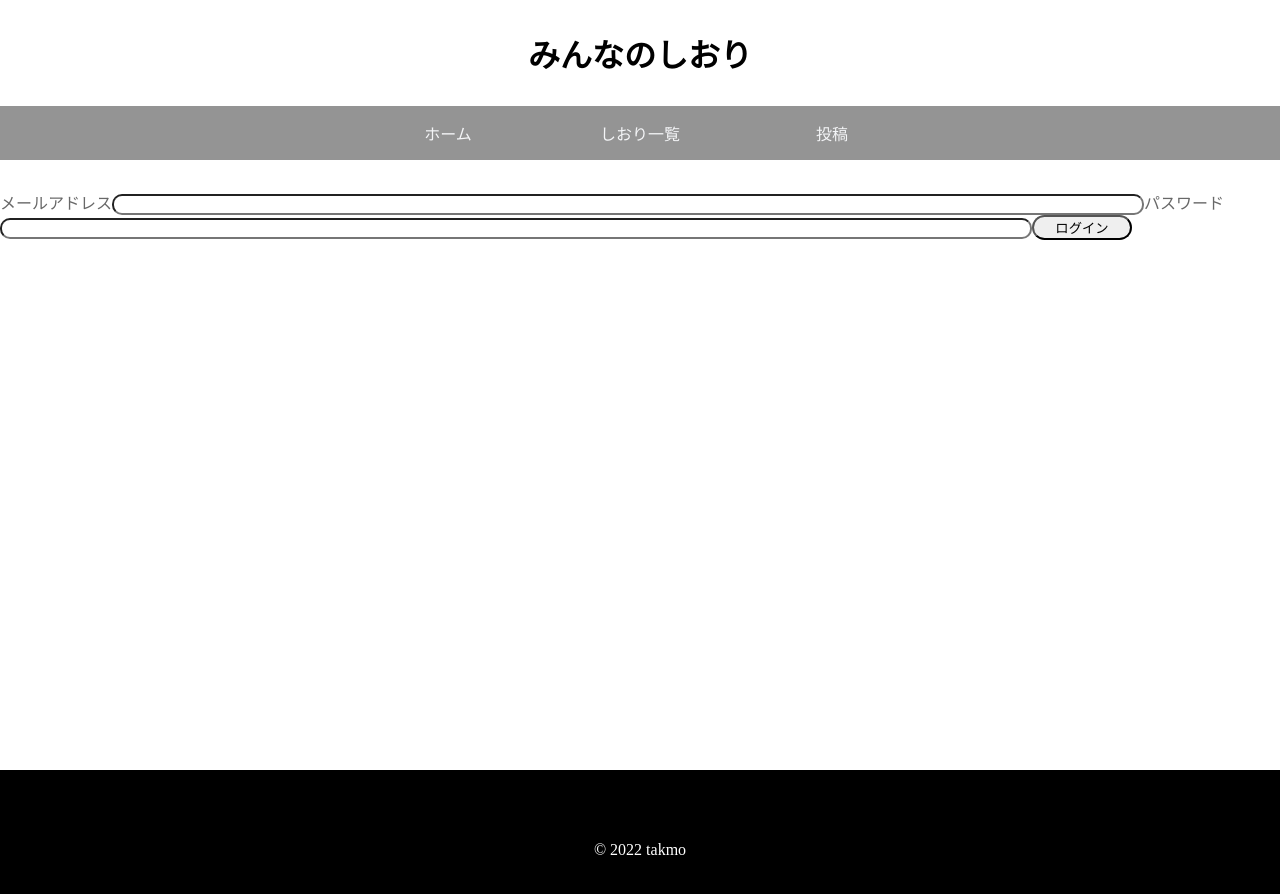
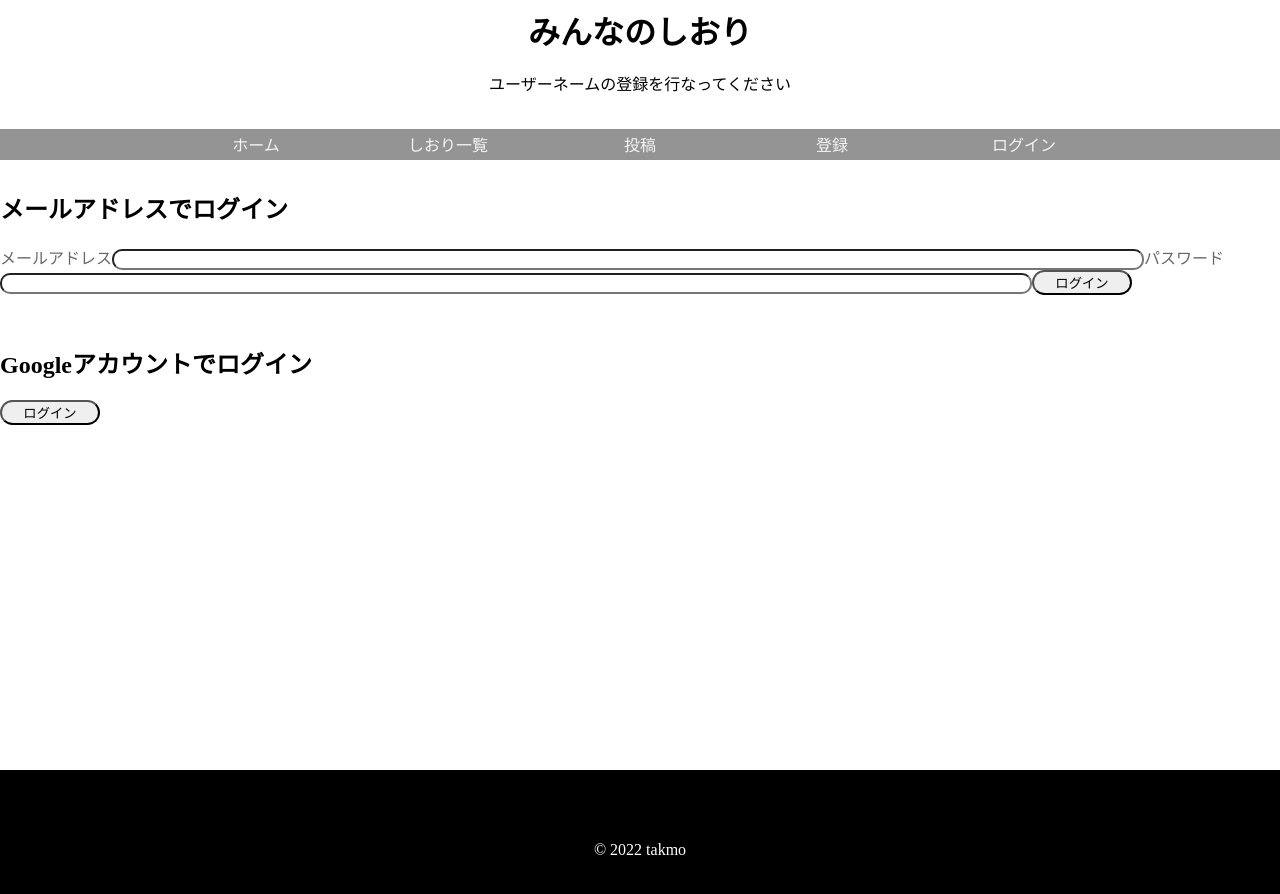
Before and after one commit to ken-takmo/travel-brochure, a React (Create React App) app: page /signin in a window 1280 px wide. Shown: the top 894 px of the page. Built offline with nearby package versions, Linux system fonts and the light colour scheme; no server answers; the HTML template or start-up script is replaced by a standard one.

Commit message:
googleログインの追加、ユーザ名の取得・登録機能の実装

```diff
--- a/package.json
+++ b/package.json
@@ -7,6 +7,7 @@
     "@testing-library/react": "^13.3.0",
     "@testing-library/user-event": "^13.5.0",
     "firebase": "^9.9.1",
+    "firebaseui": "^6.0.1",
     "react": "^18.2.0",
     "react-dom": "^18.2.0",
     "react-router-dom": "^6.3.0",
--- a/src/App.jsx
+++ b/src/App.jsx
@@ -8,6 +8,7 @@ import { Home } from "./components/Home";
 import { UpdateForm } from "./components/UpdateForm";
 import { SignUp } from "./components/SignUp";
 import { SingIn } from "./components/SingIn";
+import { Profile } from "./components/Profile";
 function App() {
   return (
     <div className="App">
@@ -21,6 +22,7 @@ function App() {
           <Route path="/updateform/:id" element={<UpdateForm />} />
           <Route path="/signup" element={<SignUp />} />
           <Route path="/signin" element={<SingIn />} />
+          <Route path="/profile" element={<Profile />} />
         </Routes>
         <Footer />
       </BrowserRouter>
--- a/src/components/Header.jsx
+++ b/src/components/Header.jsx
@@ -1,8 +1,24 @@
 import { Link } from "react-router-dom";
+import { useUser } from "../parts/useUser";
 export const Header = () => {
+  const { userName } = useUser();
+  const { signOut } = useUser();
   return (
     <header>
       <h1>みんなのしおり</h1>
+      {/* {userId && <p>{userId}</p>} */}
+      {userName ? (
+        <div>
+          <p>{userName}</p>
+          <button onClick={signOut}>サインアウト</button>
+          <Link to="/profile">ユーザー編集</Link>
+        </div>
+      ) : (
+        <div>
+          <p>ユーザーネームの登録を行なってください</p>
+          <Link to="/profile">ユーザーネーム登録</Link>
+        </div>
+      )}
       <nav>
         <Link to="/" className="header-link">
           ホーム
@@ -13,6 +29,12 @@ export const Header = () => {
         <Link to="/postform" className="header-link">
           投稿
         </Link>
+        <Link to="/signup" className="header-link">
+          登録
+        </Link>
+        <Link to="/signin" className="header-link">
+          ログイン
+        </Link>
       </nav>
     </header>
   );
--- a/src/components/List.jsx
+++ b/src/components/List.jsx
@@ -2,6 +2,7 @@ import { useNavigate } from "react-router-dom";
 import { regions, companions } from "../utils/utils";
 import background from "../img/map.jpg";
 import { useGetAll } from "../parts/useGetAll";
+import { useUser } from "../parts/useUser";
 
 export const List = () => {
   const navigate = useNavigate();
--- /dev/null
+++ b/src/components/Profile.jsx
@@ -0,0 +1,34 @@
+import { useState } from "react";
+import { auth } from "../database/db";
+import { updateProfile } from "firebase/auth";
+import { useNavigate } from "react-router-dom";
+export const Profile = () => {
+  const [userName, setUserName] = useState();
+  const navigate = useNavigate();
+  const updateUser = (userName) => {
+    updateProfile(auth.currentUser, {
+      displayName: userName,
+    })
+      .then(() => {
+        // Profile updated!
+        alert("ユーザー名が登録されました");
+        navigate("/list");
+      })
+      .catch((error) => {
+        // An error occurred
+        // ...
+      });
+  };
+  return (
+    <main>
+      <h2>ユーザーネームの変更</h2>
+      <label htmlFor="username"></label>
+      <input
+        type="text"
+        id="username"
+        onChange={(e) => setUserName(e.target.value)}
+      />
+      <button onClick={() => updateUser(userName)}>変更</button>
+    </main>
+  );
+};
--- a/src/components/SingIn.jsx
+++ b/src/components/SingIn.jsx
@@ -2,24 +2,13 @@ import { useState } from "react";
 import { useUser } from "../parts/useUser";
 export const SingIn = () => {
   const { signIn } = useUser();
+  const { googleSignIn } = useUser();
   const [email, setEmail] = useState("");
   const [password, setPassword] = useState("");
-  //   const signIn = () => {
-  //     signInWithEmailAndPassword(auth, email, password)
-  //       .then((userCredential) => {
-  //         // Signed in
-  //         const user = userCredential.user;
-  //         console.log(user.uid);
-  //         // ...
-  //       })
-  //       .catch((error) => {
-  //         const errorCode = error.code;
-  //         const errorMessage = error.message;
-  //         alert(errorMessage);
-  //       });
-  //   };
   return (
     <main>
+      <div>
+        <h2>メールアドレスでログイン</h2>
         <label htmlFor="email">メールアドレス</label>
         <input
           type="text"
@@ -33,6 +22,11 @@ export const SingIn = () => {
           onChange={(e) => setPassword(e.target.value)}
         />
         <button onClick={() => signIn(email, password)}>ログイン</button>
+      </div>
+      <div>
+        <h2>Googleアカウントでログイン</h2>
+        <button onClick={googleSignIn}>ログイン</button>
+      </div>
     </main>
   );
 };
--- a/src/parts/useUser.js
+++ b/src/parts/useUser.js
@@ -2,13 +2,25 @@ import {
   createUserWithEmailAndPassword,
   signInWithEmailAndPassword,
   onAuthStateChanged,
+  GoogleAuthProvider,
+  signInWithPopup,
 } from "firebase/auth";
 import { useNavigate } from "react-router-dom";
 import { auth } from "../database/db";
-import { useState } from "react";
+import { useState, useEffect } from "react";
 
 export const useUser = () => {
   const navigate = useNavigate();
+  const provider = new GoogleAuthProvider();
+  const [userName, setUserName] = useState();
+  const googleSignIn = () => {
+    signInWithPopup(auth, provider)
+      .then(() => {
+        alert("ログインしました");
+        navigate("/list");
+      })
+      .catch(() => alert("ログインに失敗しました"));
+  };
   const signIn = (email, password) => {
     signInWithEmailAndPassword(auth, email, password)
       .then((userCredential) => {
@@ -41,8 +53,37 @@ export const useUser = () => {
         // ..
       });
   };
+
+  const signOut = () => {
+    auth
+      .signOut()
+      .then(() => {
+        alert("サインアウトされました");
+        navigate("/signin");
+      })
+      .catch(() => alert("ログアウト失敗"));
+  };
+
+  useEffect(() => {
+    onAuthStateChanged(auth, (user) => {
+      if (user) {
+        // User is signed in, see docs for a list of available properties
+        // https://firebase.google.com/docs/reference/js/firebase.User
+        const uid = user.uid;
+        setUserName(user.displayName);
+        console.log("aa");
+      } else {
+        // User is signed out
+        // ...
+      }
+    });
+  }, []);
   return {
     signUp,
     signIn,
+    signOut,
+    provider,
+    userName,
+    googleSignIn,
   };
 };
```
Also changed, not shown: 1 other file (tests, documents, lock files or other folders). Lines whose indentation alone changed are shown as unchanged.
